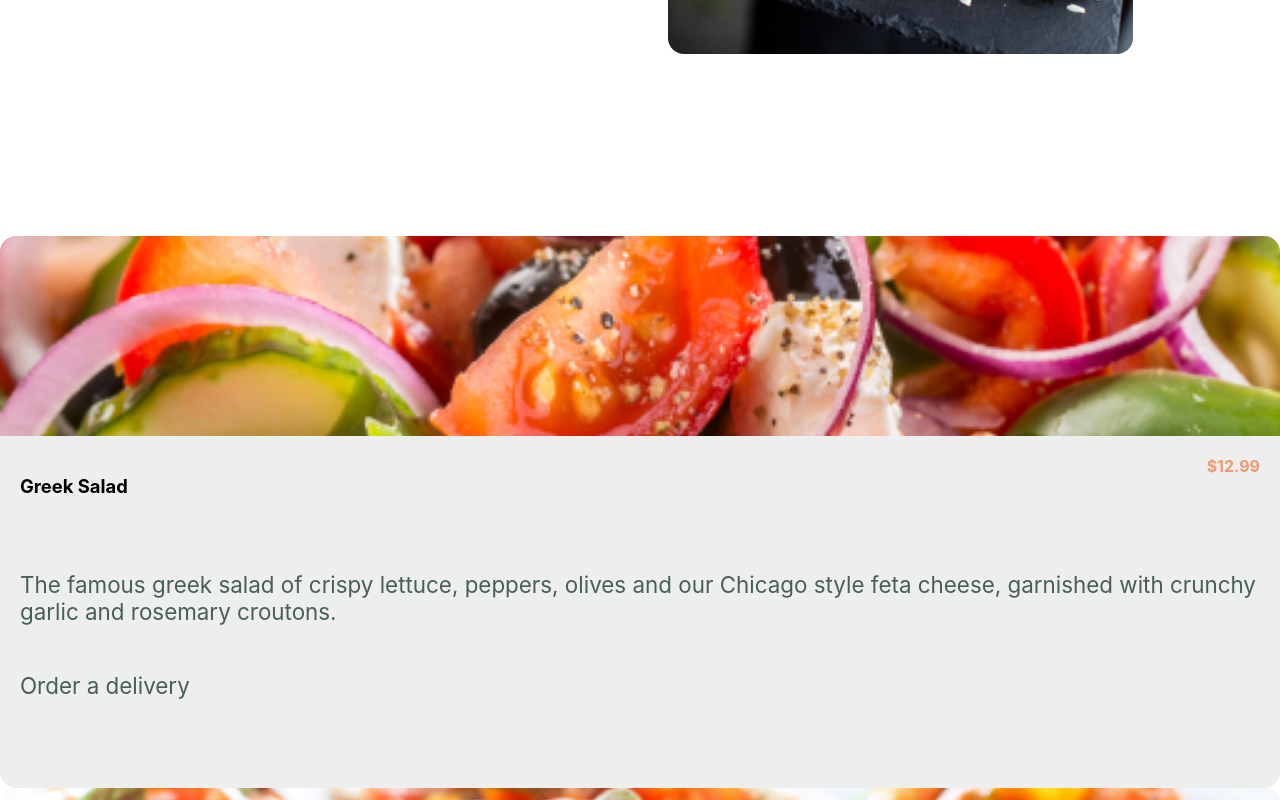
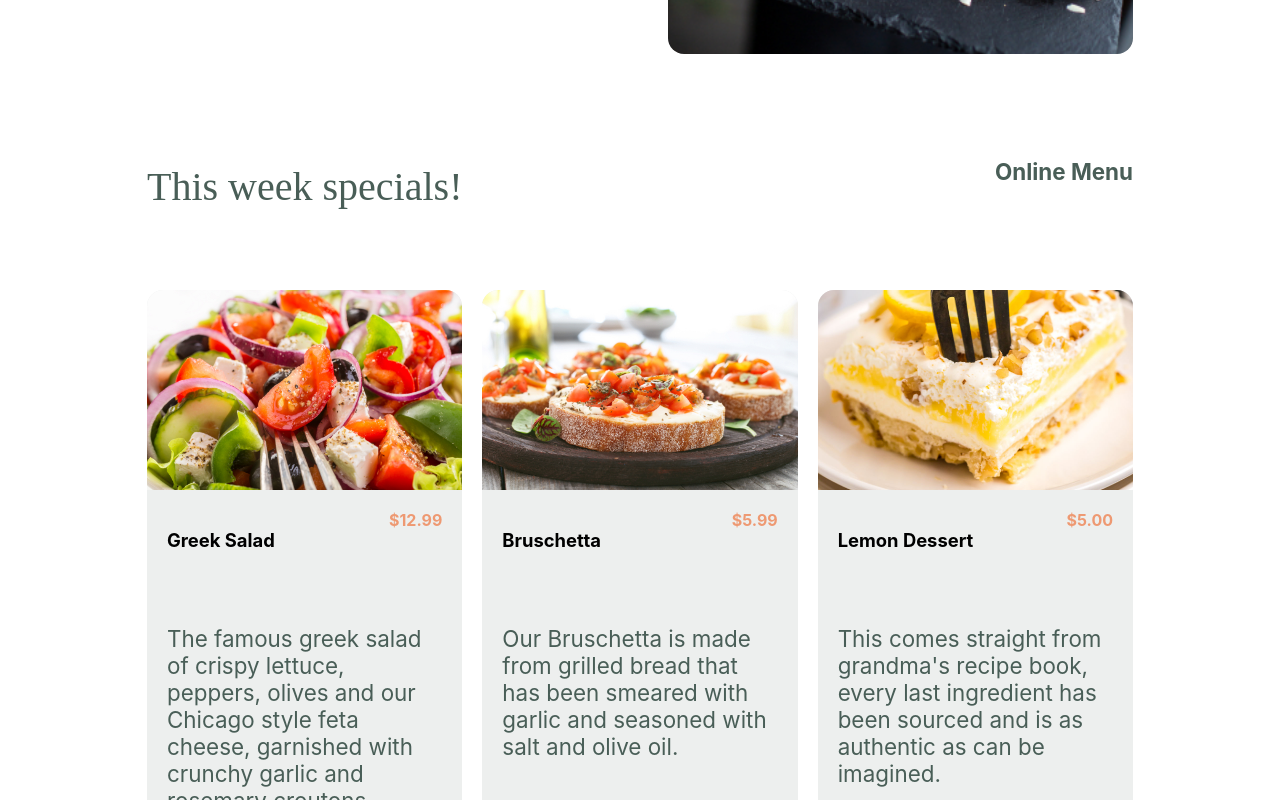
Before and after one commit to MohamadHajHassan/little-lemon-restaurant-frontend, a React (Create React App) app: page / in a window 1280 px wide. Shown: the part 480-1280 px from the top of the page. Built offline with nearby package versions, Linux system fonts and the light colour scheme.

Commit message:
style specials elements

```diff
--- a/src/components/Specials.jsx
+++ b/src/components/Specials.jsx
@@ -3,6 +3,7 @@ import greekSaladImage from "../assets/greek-salad.jpg";
 import bruschettaImage from "../assets/bruschetta.jpg";
 import lemonDessertImage from "../assets/lemon-dessert.jpg";
 import DishCard from "./DishCard";
+import "./styles/specials.css";
 
 const dishes = [
     {
@@ -31,8 +32,8 @@ const dishes = [
 
 const Specials = () => {
     return (
-        <section>
-            <div>
+        <section className="container grid specials">
+            <div className="specials-header">
                 <h2>This week specials!</h2>
                 <p>Online Menu</p>
             </div>
--- /dev/null
+++ b/src/components/styles/specials.css
@@ -0,0 +1,26 @@
+.specials {
+    grid-template-columns: repeat(3, 1fr);
+    grid-template-rows: auto auto;
+    gap: 1.25rem;
+  }
+
+  .specials-header {
+    grid-column: 1 / 4;
+    grid-row: 1;
+    display: flex;
+    justify-content: space-between;
+    align-content: center;
+    margin-bottom: 1.875rem;
+  }
+
+  .specials-header h2 {
+    line-height: 1;
+    font-family: "Markazi Text";
+    font-weight: normal;
+    font-size: 2.5rem;
+    color: #495e57;
+  }
+
+  .specials-header p{
+    color: #495e57;
+  }
```
